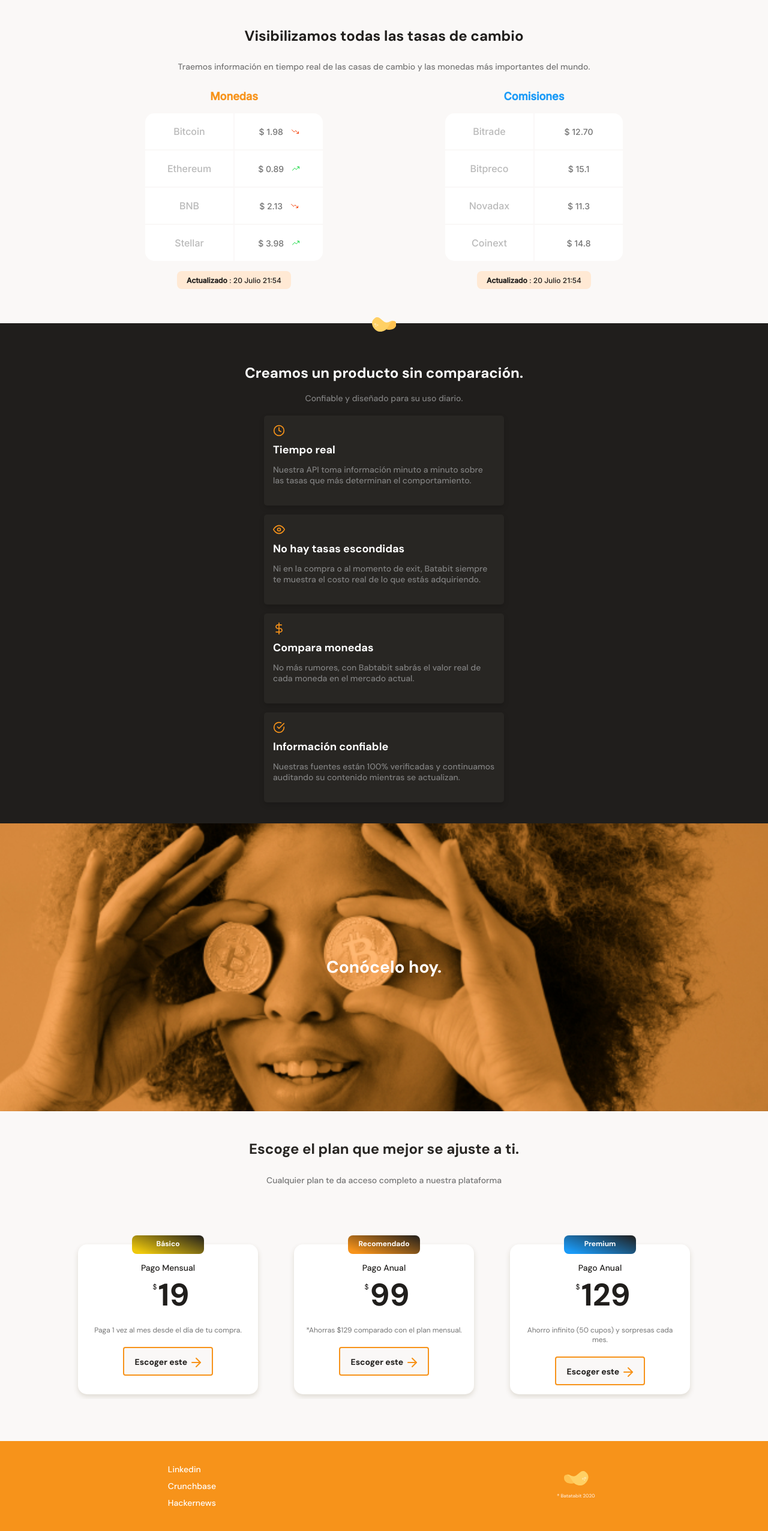
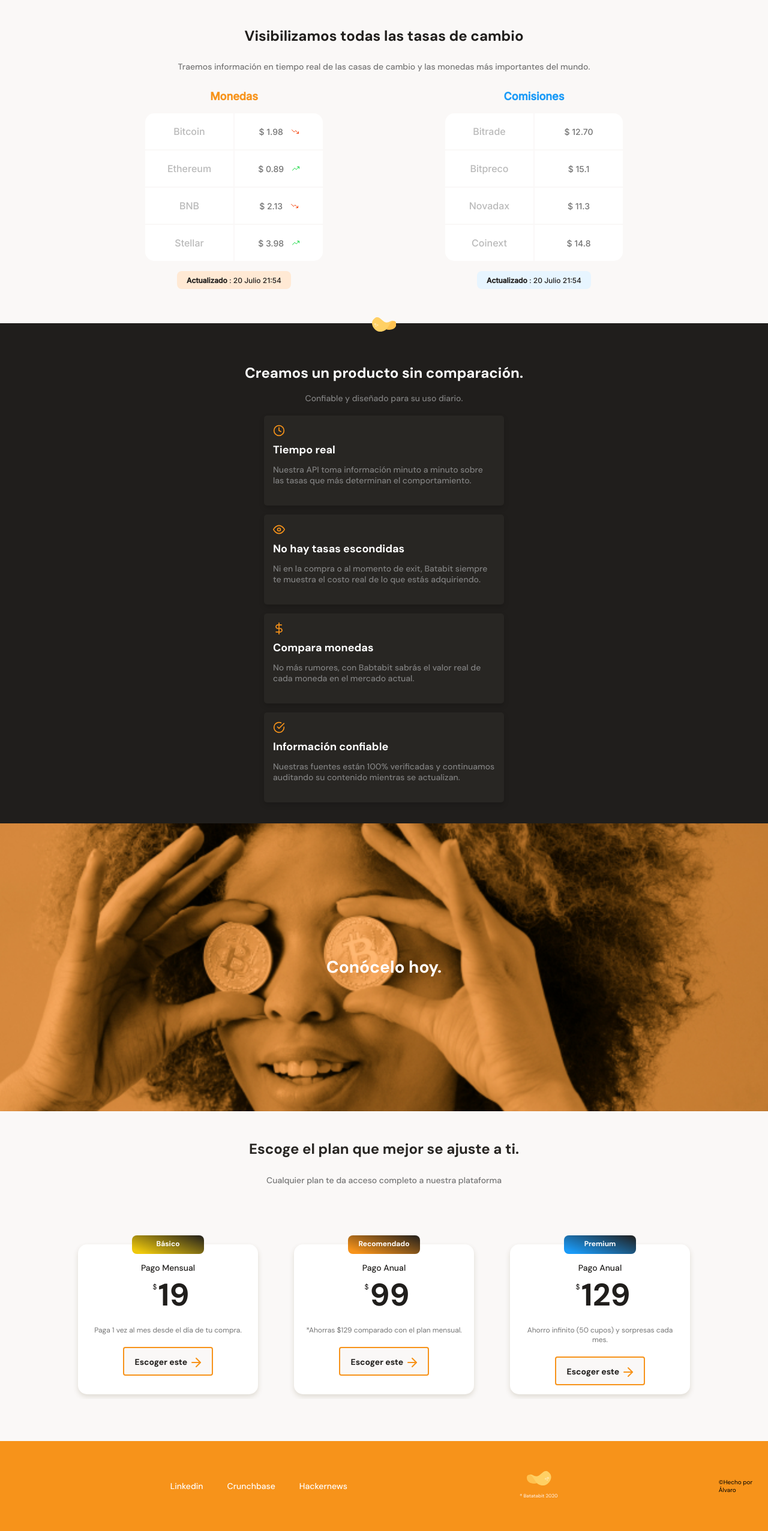
Before and after one commit to frontsitoz/batatabit-criptos, a plain HTML site: page index.html in a window 1280 px wide. Shown: the part 617-3170 px from the top of the page at 60% size. Drawn offline with Linux system fonts and the light colour scheme.

Commit message:
Finalización de mi página web, hasta añadirle más detalles

```diff
--- a/index.html
+++ b/index.html
@@ -9,6 +9,7 @@
 <link href="https://fonts.googleapis.com/css2?family=DM+Sans:wght@400;500;700&family=Inter:wght@300;500&display=swap" rel="stylesheet">
 <link rel="stylesheet" href="./styles.css">
 <script src="./main.js"></script>
+<link rel="icon" href="./assets/icons/batata.svg" type="image/x-icon">
 </head>
 <body>
     <header>
@@ -72,7 +73,7 @@
 
                 </table>
             </div>
-            <div class="currency-table--date"><p> <b>Actualizado</b> : 20 Julio 21:54</p></div>
+            <div class="currency-table--date2"><p> <b>Actualizado</b> : 20 Julio 21:54</p></div>
             </div>
         </section>
 
@@ -177,6 +178,8 @@ Premium
         <section class="right">
             <img src="./assets/img/logo-footer.svg" alt="Logo de Batatabit 2023">
         </section>
+
+        <span class="copyright">©Hecho por Álvaro </span>
     </footer>
 
 </html>
--- a/styles.css
+++ b/styles.css
@@ -260,11 +260,30 @@ line-height: 2.3rem;
     background-color: var(--soft-orange);
     border-radius: 8px;
 }
+
+
 .currency-table--date p{
     font-size: 1.2rem;
     line-height: 1.5rem;
     color: var(--warm-black);
 }
+
+.currency-table--date2{
+    width: 190px;
+    height: 30px;
+    margin: 0 auto;
+    margin-top: 15px;
+    padding: 8px;
+    background-color: var(--soft-blue);
+    border-radius: 8px;
+}
+
+.currency-table--date2 p{
+    font-size: 1.2rem;
+    line-height: 1.5rem;
+    color: var(--warm-black);
+}
+
 /*Tercera seccion*/
 .main-product-detail{
     position: relative;
@@ -556,6 +575,28 @@ right: -10px;
 vertical-align:text-bottom;
 }
 
+
+
+footer {
+    background-color: var(--bitcoin-orange);
+    height: 150px;
+    display: flex;
+    justify-content: center;
+    align-items: center;
+  }
+
+  /* Estilos para el texto de copyright */
+  span.copyrigh{
+    font-size: 1.2rem;
+    color: #FFFFFF;
+    text-align: center;
+    padding-bottom: 10px;
+    position: absolute;
+
+    padding-top: 120px;
+  }
+
+
 /* Estilos para pantallas de ancho mayor a 1060px (modo desktop) */
 @media screen and (min-width: 1060px) {
     .plans-container--slider {
@@ -567,6 +608,16 @@ vertical-align:text-bottom;
     .plans-container--card {
       max-width: 300px; /* Ajusta este valor según tus necesidades */
     }
+
+    .left{
+        display: flex;
+        justify-content: right;
+        align-items: center;
+    }
+    .right{
+        display: flex;
+        justify-content: center;
+    }
   }
 /* Estilos para pantallas de ancho menor a 768px (modo móvil) */
 @media screen and (max-width: 767px) {
@@ -577,6 +628,10 @@ vertical-align:text-bottom;
     overflow-x: scroll;
     overscroll-behavior-x: contain;
     scroll-snap-type: x proximity;
+  }
+
+  footer .left ul {
+    flex-direction: column;
   }
 
   .plans-container--card {
@@ -591,7 +646,7 @@ vertical-align:text-bottom;
     background-color: var(--just-white);
     border-radius: 15px;
     box-shadow: 0 4px 8px rgba(89, 73, 30, 0.16);
-    opacity: 0.5; /* Agregar opacidad por defecto */
+   /* opacity: 0.5;  Agregar opacidad por defecto */
   }
 
   .main-tables-container{
@@ -619,21 +674,26 @@ vertical-align:text-bottom;
     width: 100%;
     background-color: var(--bitcoin-orange);
     height: 150px;
+
  }
  footer section{
 display: flex;
 width: 50%;
-justify-content: center;
+justify-content: space-evenly;
 align-items:center;
  }
+
 
  footer .left ul{
     font-size: 1.4rem;
     font-weight: 500;
     line-height: 1.8rem;
     list-style: none;
+    display: flex;
+
  }
  .left li{
+    padding: 0 20px;
     margin: 10px 0;
  }
 
@@ -641,6 +701,11 @@ align-items:center;
     color: var(--just-white);
     text-align: none;
     text-decoration: none;
+ }
+
+ footer .right img{
+    min-width: 50px;
+    max-width: 100px;
  }
 
 
```
